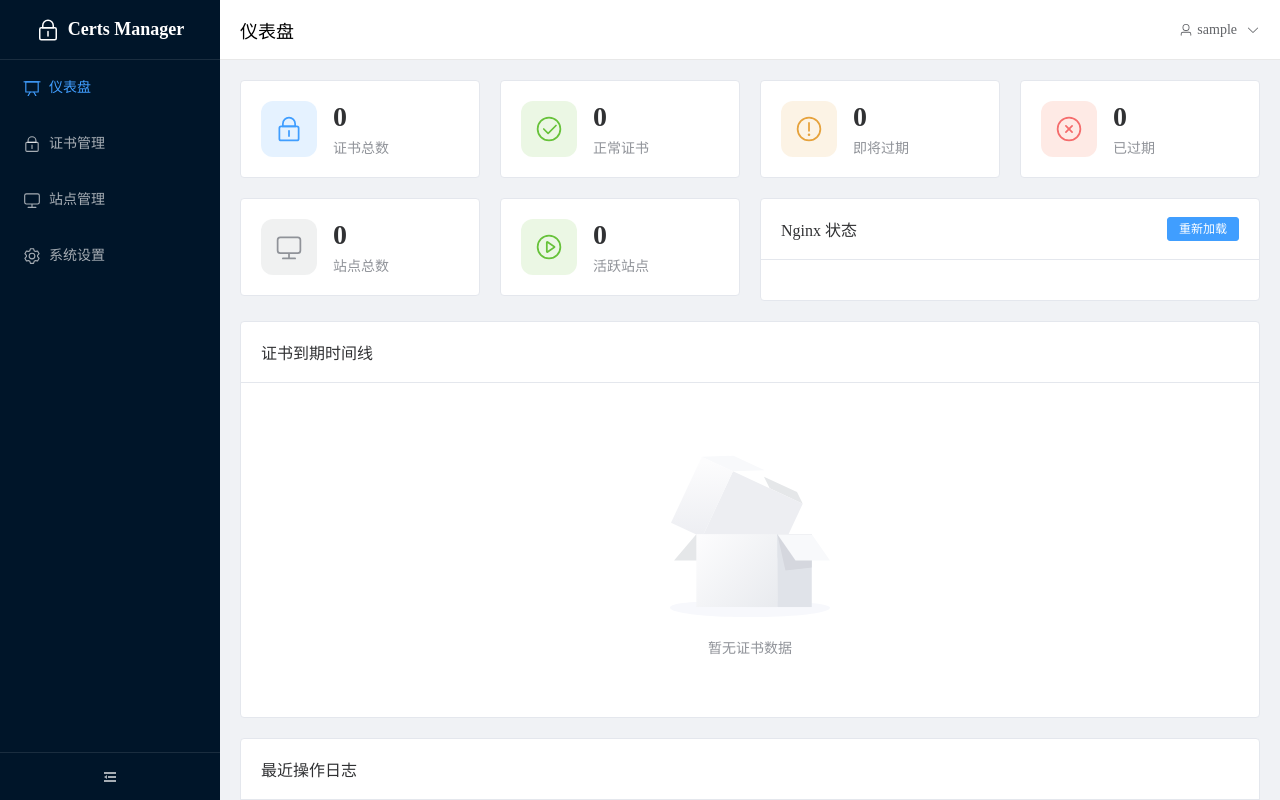
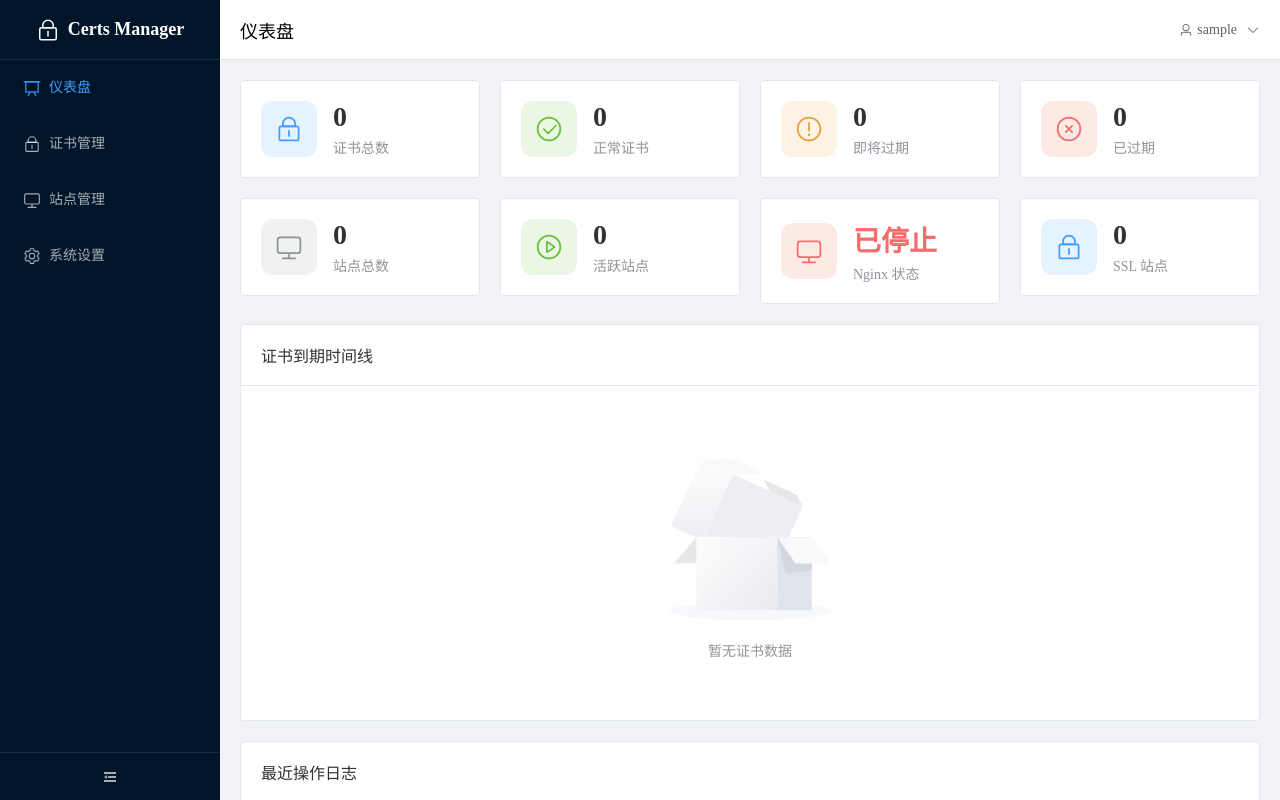
Before and after one commit to bubua12/nginx-certs-manager, a Vue app in the folder web/: page /dashboard in a window 1280 px wide. Built offline with nearby package versions, Linux system fonts and the light colour scheme; no server answers; sample sign-in values are in the browser's storage.

Commit message:
fix: unify dashboard stat card layout for Nginx status
- Remove reload button from Dashboard (already in Settings page)
- Nginx status card uses same stat-card format as other cards
- Add SSL sites count to dashboard stats
- All cards in row 2 now span=6, matching row 1 layout

```diff
--- a/web/src/views/Dashboard.vue
+++ b/web/src/views/Dashboard.vue
@@ -82,26 +82,31 @@
           </div>
         </el-card>
       </el-col>
-      <el-col :span="12">
+      <el-col :span="6">
         <el-card shadow="hover">
-          <template #header>
-            <div class="card-header">
-              <span>Nginx 状态</span>
-              <el-button type="primary" size="small" @click="reloadNginxHandler" :loading="nginxReloading">
-                重新加载
-              </el-button>
+          <div class="stat-card">
+            <div class="stat-icon" :style="{ background: nginxStatus?.running ? '#67c23a22' : '#f5623c22', color: nginxStatus?.running ? '#67c23a' : '#f56c6c' }">
+              <el-icon :size="28"><Monitor /></el-icon>
             </div>
-          </template>
-          <div v-if="nginxStatus" class="nginx-status">
-            <el-tag :type="nginxStatus.running ? 'success' : 'danger'" size="large">
-              {{ nginxStatus.running ? '运行中' : '已停止' }}
-            </el-tag>
-            <span v-if="nginxStatus.version" style="margin-left: 16px; color: #666">
-              v{{ nginxStatus.version }}
-            </span>
-            <span v-if="nginxStatus.pid" style="margin-left: 16px; color: #999">
-              PID: {{ nginxStatus.pid }}
-            </span>
+            <div class="stat-info">
+              <div class="stat-value" :style="{ color: nginxStatus?.running ? '#67c23a' : '#f56c6c' }">
+                {{ nginxStatus?.running ? '运行中' : '已停止' }}
+              </div>
+              <div class="stat-label">Nginx 状态</div>
+            </div>
+          </div>
+        </el-card>
+      </el-col>
+      <el-col :span="6">
+        <el-card shadow="hover">
+          <div class="stat-card">
+            <div class="stat-icon" style="background: #409eff22; color: #409eff">
+              <el-icon :size="28"><Lock /></el-icon>
+            </div>
+            <div class="stat-info">
+              <div class="stat-value">{{ stats.ssl_sites || 0 }}</div>
+              <div class="stat-label">SSL 站点</div>
+            </div>
           </div>
         </el-card>
       </el-col>
@@ -144,15 +149,13 @@
 
 <script setup lang="ts">
 import { ref, onMounted, nextTick } from 'vue'
-import { ElMessage } from 'element-plus'
 import * as echarts from 'echarts'
-import { getDashboardStats, getDashboardTimeline, getNginxStatus, reloadNginx, getLogs } from '@/api/modules'
+import { getDashboardStats, getDashboardTimeline, getNginxStatus, getLogs } from '@/api/modules'
 import dayjs from 'dayjs'
 
-const stats = ref({ total_certs: 0, active_certs: 0, expiring_soon: 0, expired_certs: 0, total_sites: 0, active_sites: 0 })
+const stats = ref({ total_certs: 0, active_certs: 0, expiring_soon: 0, expired_certs: 0, total_sites: 0, active_sites: 0, ssl_sites: 0 })
 const timeline = ref<any[]>([])
 const nginxStatus = ref<any>(null)
-const nginxReloading = ref(false)
 const logs = ref<any[]>([])
 const chartRef = ref<HTMLElement>()
 
@@ -202,19 +205,6 @@ const loadNginxStatus = async () => {
   try { nginxStatus.value = (await getNginxStatus()).data } catch {}
 }
 
-const reloadNginxHandler = async () => {
-  nginxReloading.value = true
-  try {
-    await reloadNginx()
-    ElMessage.success('Nginx 已重新加载')
-    await loadNginxStatus()
-  } catch (e: any) {
-    ElMessage.error(e.response?.data?.error || '加载失败')
-  } finally {
-    nginxReloading.value = false
-  }
-}
-
 const loadLogs = async () => {
   try {
     const res = await getLogs(1, 10)
@@ -244,10 +234,4 @@ onMounted(() => {
 }
 .stat-value { font-size: 28px; font-weight: 600; color: #303133; }
 .stat-label { font-size: 14px; color: #909399; margin-top: 4px; }
-.card-header {
-  display: flex; justify-content: space-between; align-items: center;
-}
-.nginx-status {
-  display: flex; align-items: center;
-}
 </style>
```
Also changed, not shown: 1 other file (tests, documents, lock files or other folders).
